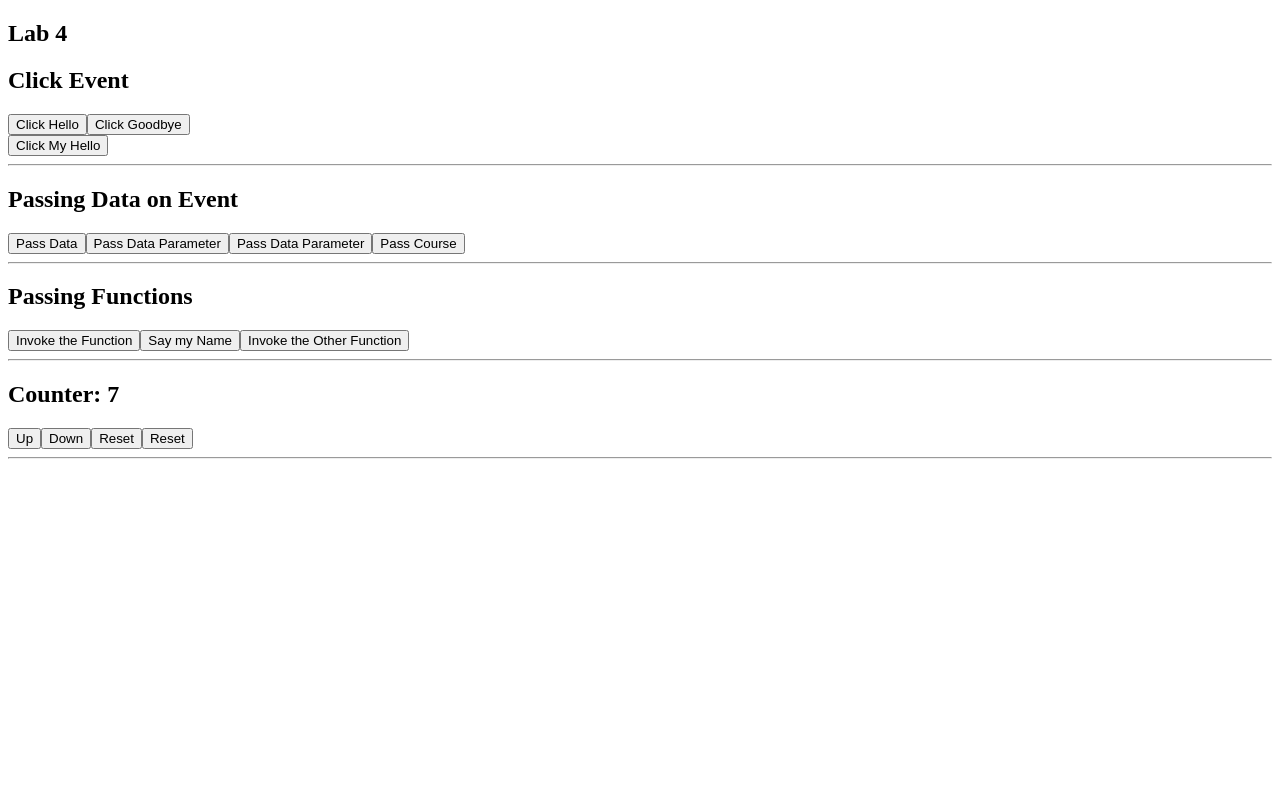
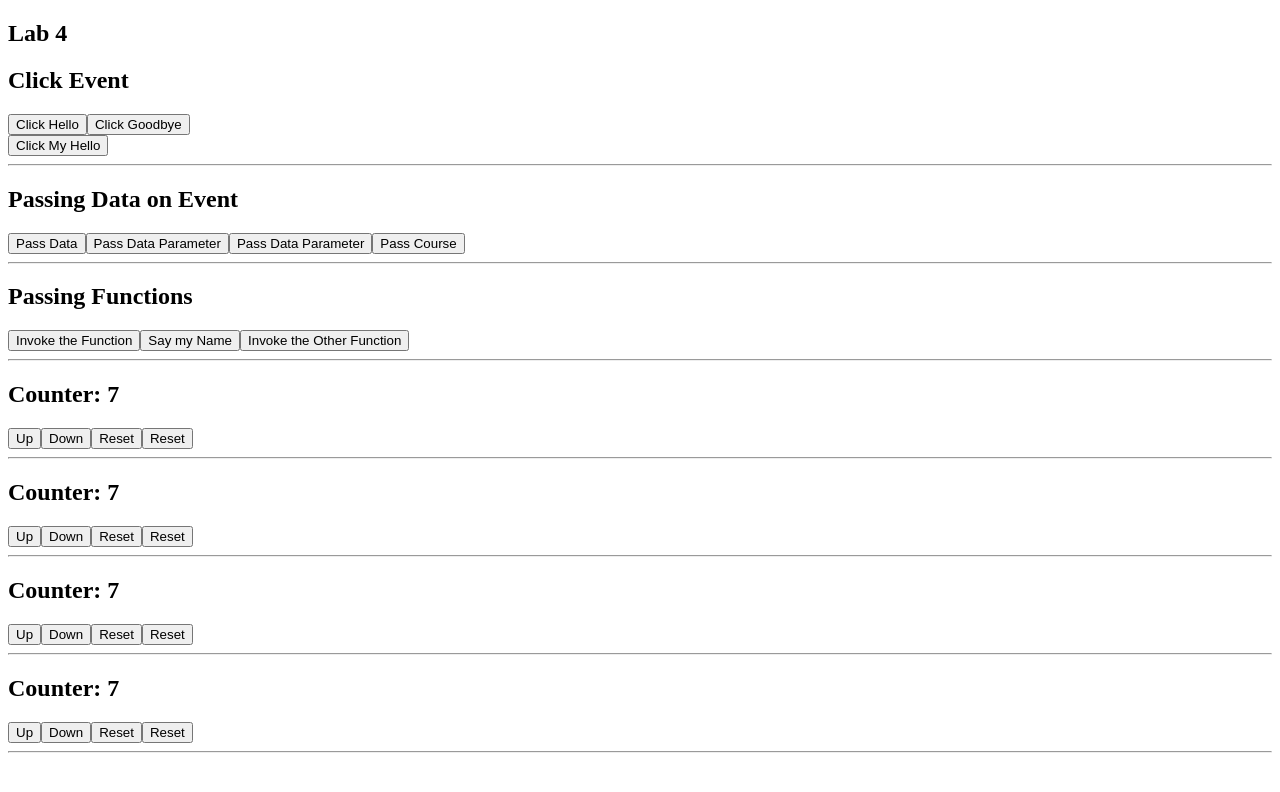
Before and after one commit to yevk55/webdev-client, a Next.js app: page /labs/lab4 in a window 1280 px wide. Shown: the top 792 px of the page. Built offline with nearby package versions, Linux system fonts and the light colour scheme.

Commit message:
added 3 more counters

```diff
--- a/app/labs/lab4/page.tsx
+++ b/app/labs/lab4/page.tsx
@@ -24,6 +24,9 @@ export default function Lab4() {
       <PassingDataOnEvent />
       <PassingFunctions theFunction={sayHello} message="Hello from Lab 4" theSecondFunction={sayMyName} theOtherFunction={sampleFromParent}/>
       <Counter />
+      <Counter />
+      <Counter />
+      <Counter />
     </div>
   );
 }
```
